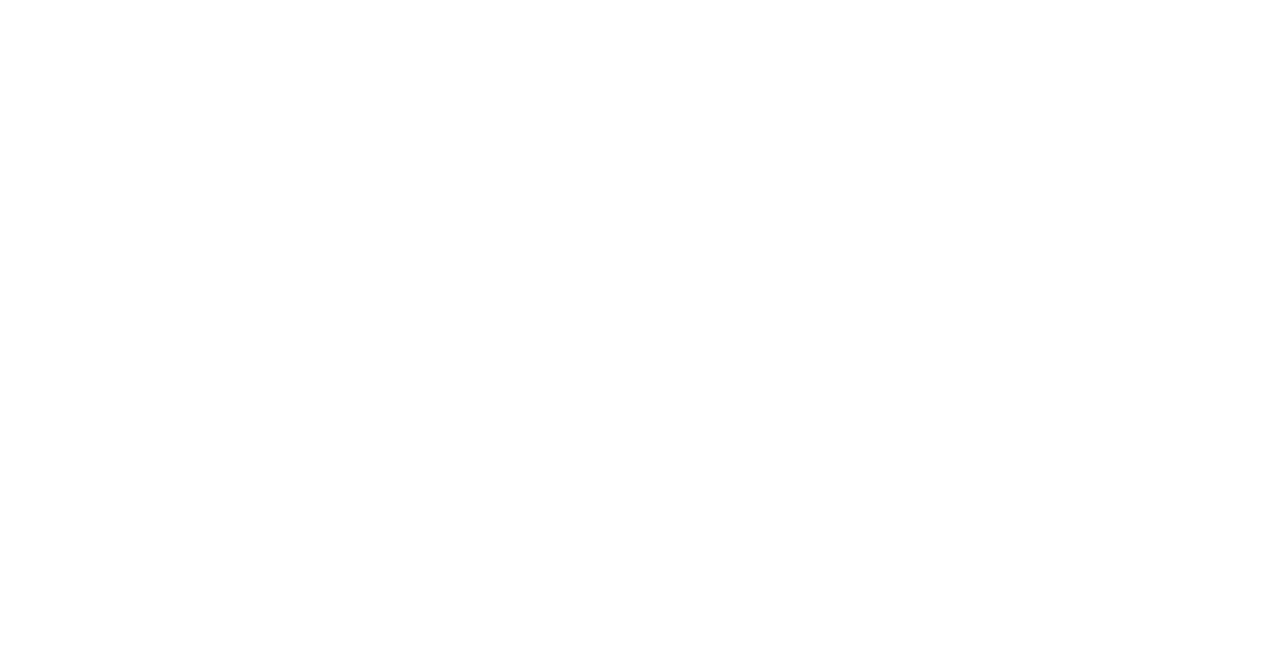
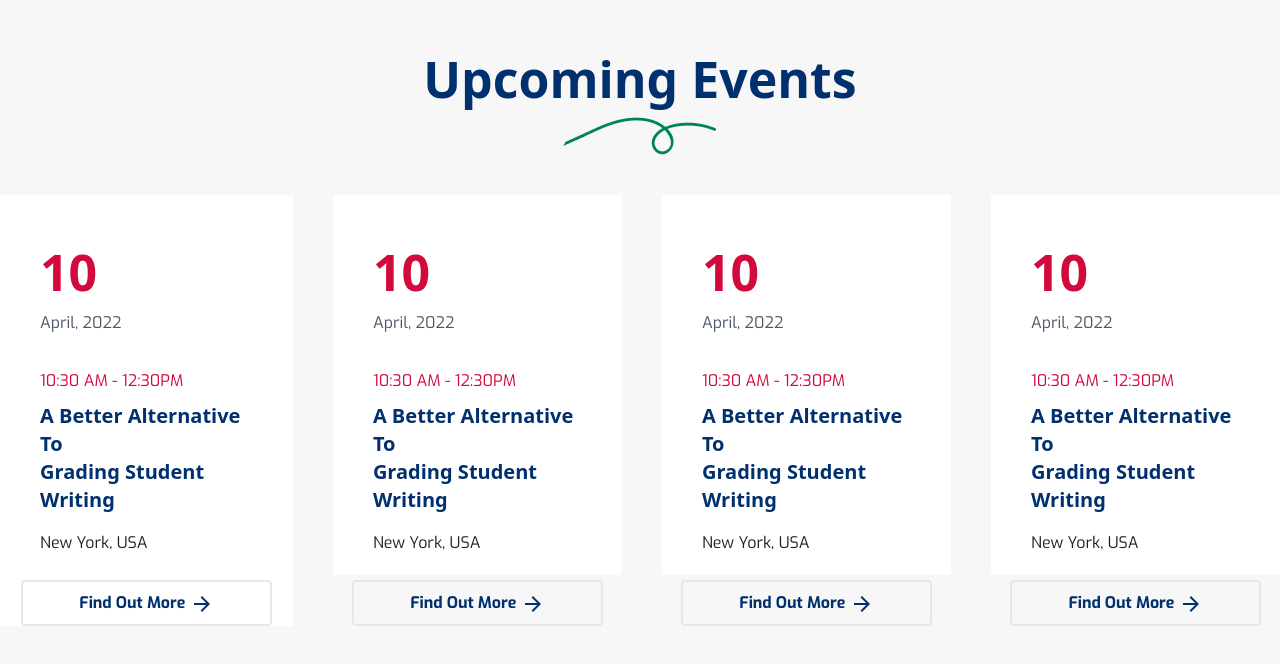
Before and after one commit to Fission-Fox/school-web, a Next.js app: page / in a window 1280 px wide. Shown: the part 3975-4639 px from the top of the page. Before the commit the page ends 3889 px from the top, so only its background shows below. Built offline with nearby package versions, Linux system fonts and the light colour scheme.

Commit message:
fix: upcoming

```diff
--- a/src/app/page.tsx
+++ b/src/app/page.tsx
@@ -4,6 +4,7 @@
 // import BackgroudImage from "@/app/assets/images/bg/1.jpg";
 import Academics from "@/components/academics";
 import Campuslife from "@/components/campuslife";
+import Upcoming from "@/components/upcoming";
 export default function HomePage() {
   return (
     <>
@@ -11,6 +12,7 @@
       <Welcome />
       <Academics />
       <Campuslife />
+      <Upcoming />
     </>
   );
 }
--- /dev/null
+++ b/src/components/upcoming.tsx
@@ -0,0 +1,105 @@
+import React from "react";
+import Image from "next/image";
+import line from "@/assets/images/line.png";
+import ArrowForwardIcon from "@mui/icons-material/ArrowForward";
+export default function Upcoming() {
+  return (
+    <div className=" bg-[#f8f7f7] w-full mt-6 pt-20 pb-40">
+      <div className="mb-10">
+        <div className="flex justify-center ">
+          <h1 className="text-[50px] font-sans font-bold mt-6  text-[#00306E]">
+            Upcoming Events
+          </h1>
+        </div>
+        <div className="flex justify-center">
+          <Image src={line} alt="" />
+        </div>
+      </div>
+      <div className="flex flex-row justify-center gap-10">
+        <div className="bg-[#fff] w-[50%px] h-[70%]">
+          <div className="text-[#D2093C] text-[50px] font-sans font-bold mt-10 px-10">
+            10{" "}
+          </div>
+          <div className="px-10">
+            <p className="text-[#4D5765] text-[16px]"> April, 2022</p>
+            <p className="text-[#D2093C] mt-8">10:30 AM - 12:30PM</p>
+            <p className="text-[#00306e] text-[20px] font-sans font-bold leading-7 mt-2">
+              A Better Alternative To <br /> Grading Student Writing
+            </p>
+            <p className="text-[4D5765] text-[16px] mt-4"> New York, USA</p>{" "}
+          </div>
+          <div className="flex justify-center mt-6 ">
+            <button className="text-[16px] text-[#00306E]  border-2 rounded font-bold px-14 py-2 hover:bg-[#D2093C] hover:text-white">
+              <p>
+                Find Out More <ArrowForwardIcon />
+              </p>
+            </button>
+          </div>
+        </div>
+
+        <div className="bg-[#fff] w-[320px] h-[380px]">
+          <div className="text-[#D2093C] text-[50px] font-sans font-bold mt-10 px-10">
+            10{" "}
+          </div>
+          <div className="px-10">
+            <p className="text-[#4D5765] text-[16px]"> April, 2022</p>
+            <p className="text-[#D2093C] mt-8">10:30 AM - 12:30PM</p>
+            <p className="text-[#00306e] text-[20px] font-sans font-bold leading-7 mt-2">
+              A Better Alternative To <br /> Grading Student Writing
+            </p>
+            <p className="text-[4D5765] text-[16px] mt-4"> New York, USA</p>{" "}
+          </div>
+          <div className="flex justify-center mt-6 ">
+            <button className="text-[16px] text-[#00306E]  border-2 rounded font-bold px-14 py-2 hover:bg-[#D2093C] hover:text-white">
+              <p>
+                Find Out More <ArrowForwardIcon />
+              </p>
+            </button>
+          </div>
+        </div>
+
+        <div className="bg-[#fff] w-[320px] h-[380px]">
+          <div className="text-[#D2093C] text-[50px] font-sans font-bold mt-10 px-10">
+            10{" "}
+          </div>
+          <div className="px-10">
+            <p className="text-[#4D5765] text-[16px]"> April, 2022</p>
+            <p className="text-[#D2093C] mt-8">10:30 AM - 12:30PM</p>
+            <p className="text-[#00306e] text-[20px] font-sans font-bold leading-7 mt-2">
+              A Better Alternative To <br /> Grading Student Writing
+            </p>
+            <p className="text-[4D5765] text-[16px] mt-4"> New York, USA</p>{" "}
+          </div>
+          <div className="flex justify-center mt-6 ">
+            <button className="text-[16px] text-[#00306E]  border-2 rounded font-bold px-14 py-2 hover:bg-[#D2093C] hover:text-white">
+              <p>
+                Find Out More <ArrowForwardIcon />
+              </p>
+            </button>
+          </div>
+        </div>
+
+        <div className="bg-[#fff] w-[320px] h-[380px]">
+          <div className="text-[#D2093C] text-[50px] font-sans font-bold mt-10 px-10">
+            10{" "}
+          </div>
+          <div className="px-10">
+            <p className="text-[#4D5765] text-[16px]"> April, 2022</p>
+            <p className="text-[#D2093C] mt-8">10:30 AM - 12:30PM</p>
+            <p className="text-[#00306e] text-[20px] font-sans font-bold leading-7 mt-2">
+              A Better Alternative To <br /> Grading Student Writing
+            </p>
+            <p className="text-[4D5765] text-[16px] mt-4"> New York, USA</p>{" "}
+          </div>
+          <div className="flex justify-center mt-6 ">
+            <button className="text-[16px] text-[#00306E]  border-2 rounded font-bold px-14 py-2 hover:bg-[#D2093C] hover:text-white">
+              <p>
+                Find Out More <ArrowForwardIcon />
+              </p>
+            </button>
+          </div>
+        </div>
+      </div>
+    </div>
+  );
+}
```
